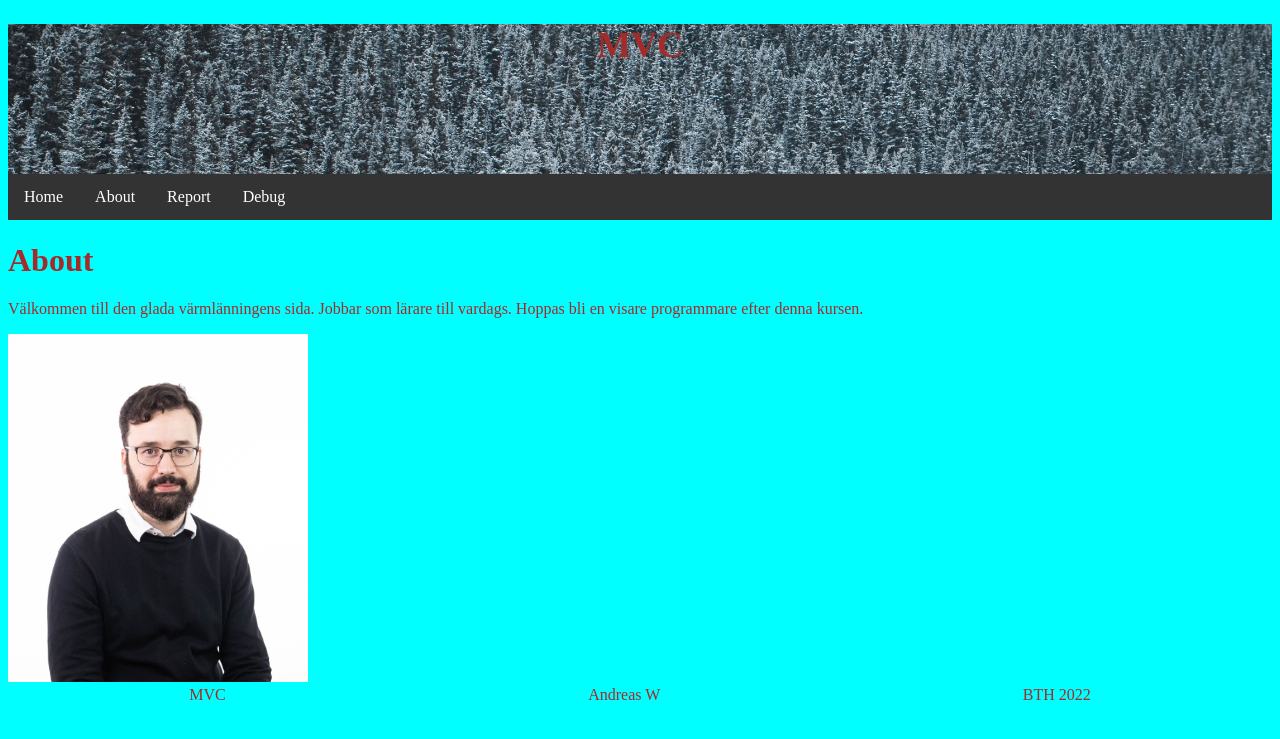
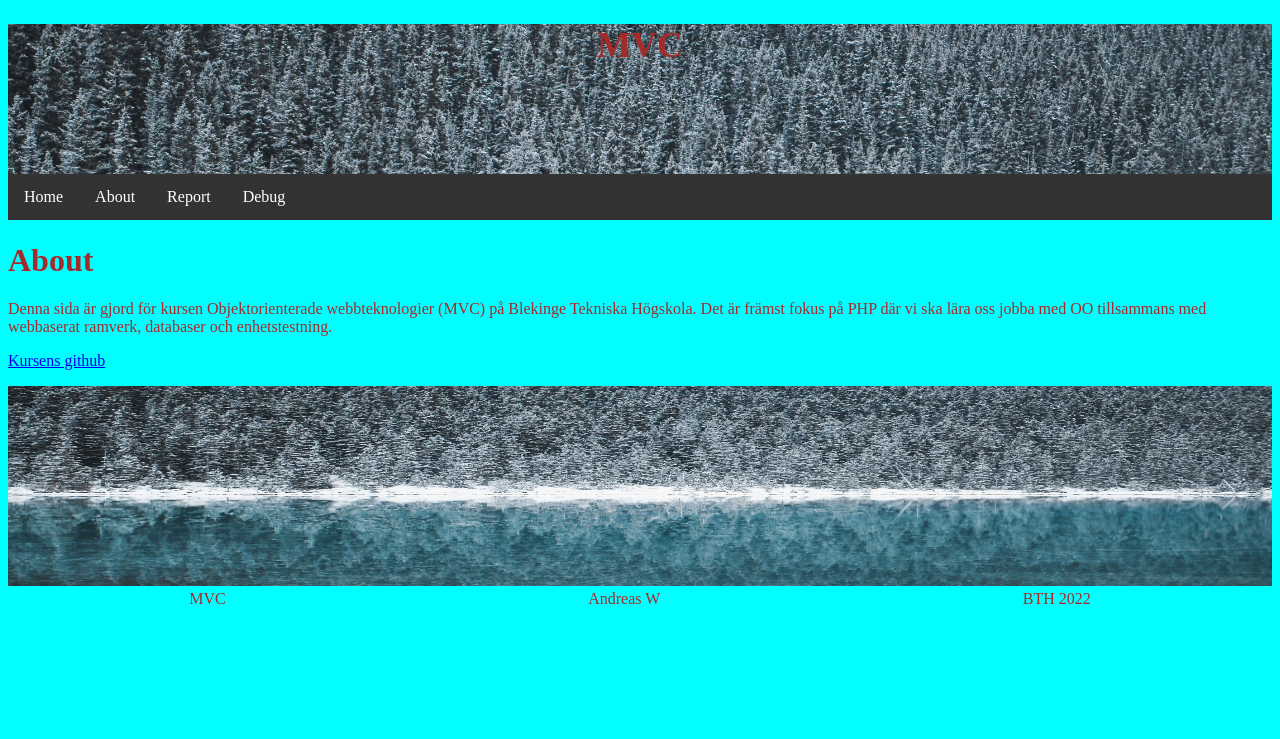
Before and after one commit to freddyph/mvc, a Symfony app: template templates/about.html.twig in a window 1280 px wide. Shown: the top 739 px of the page. Run offline with Twig, Linux system fonts and the light colour scheme; the template is opened without the code that fills it, so the values that code supplies are empty; some libraries are stand-ins or nearby versions.

Commit message:
Last fix

```diff
--- a/templates/about.html.twig
+++ b/templates/about.html.twig
@@ -8,10 +8,12 @@
 
 
 <p class="important">
-Välkommen till den glada värmlänningens sida. Jobbar som lärare till vardags. Hoppas bli en visare programmare efter denna kursen.
+Denna sida är gjord för kursen Objektorienterade webbteknologier (MVC) på Blekinge Tekniska Högskola.
+Det är främst fokus på PHP där vi ska lära oss jobba med OO tillsammans med webbaserat ramverk, databaser och enhetstestning.
+</p>
+<p><a href="https://github.com/dbwebb-se/mvc/tree/main/example/symfony">Kursens github</a></p>
 
-</p>
-<img src="img/andreas.jpg" width="300px" alt="aw">
+<img src="img/header.jpg" width="100%" height="200px" alt="forest">
 
 
 {% endblock %}
--- a/templates/home.html.twig
+++ b/templates/home.html.twig
@@ -8,10 +8,9 @@
 
 
 <p class="important">
-Välkommen till denna trevliga sida.
-Här ska vi läsa kursen MVC och studera flitigt.
+Välkommen till den glada värmlänningens sida. Jobbar som lärare till vardags. Hoppas bli en visare programmare efter denna kursen.
+
 </p>
-
 <img src="img/andreas.jpg" width="300px" alt="aw">
 
 {% endblock %}
```
